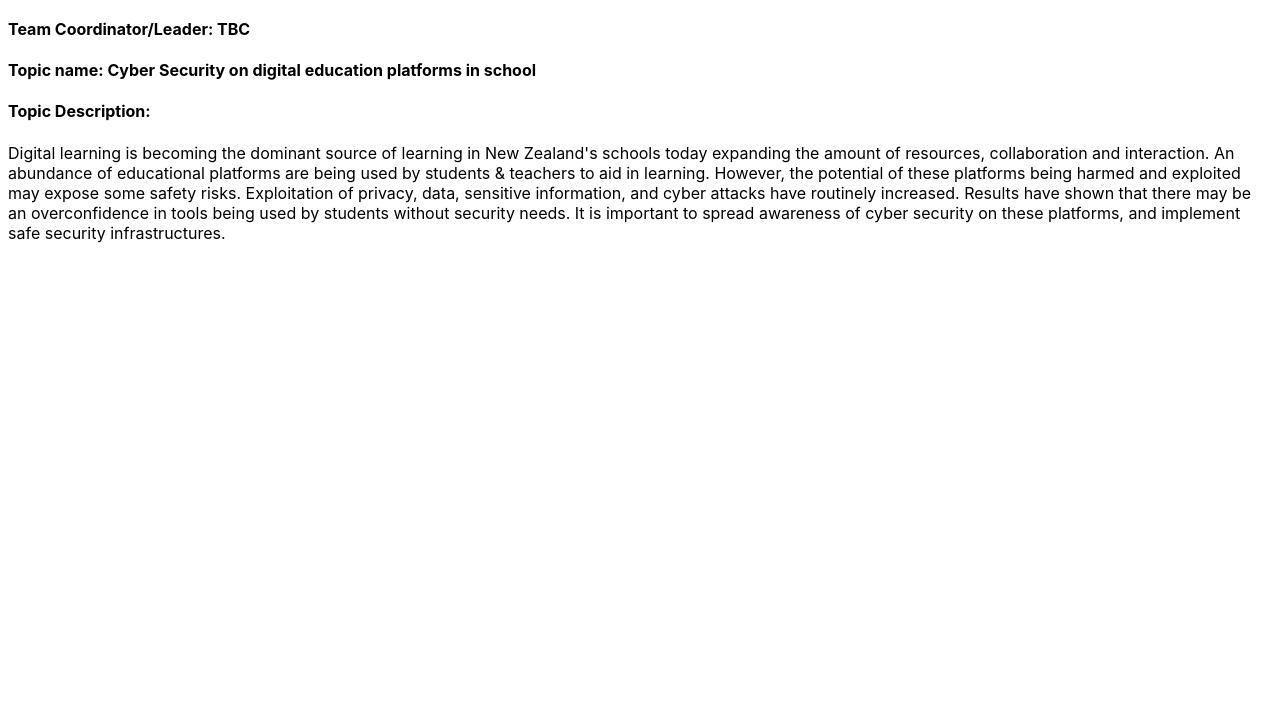
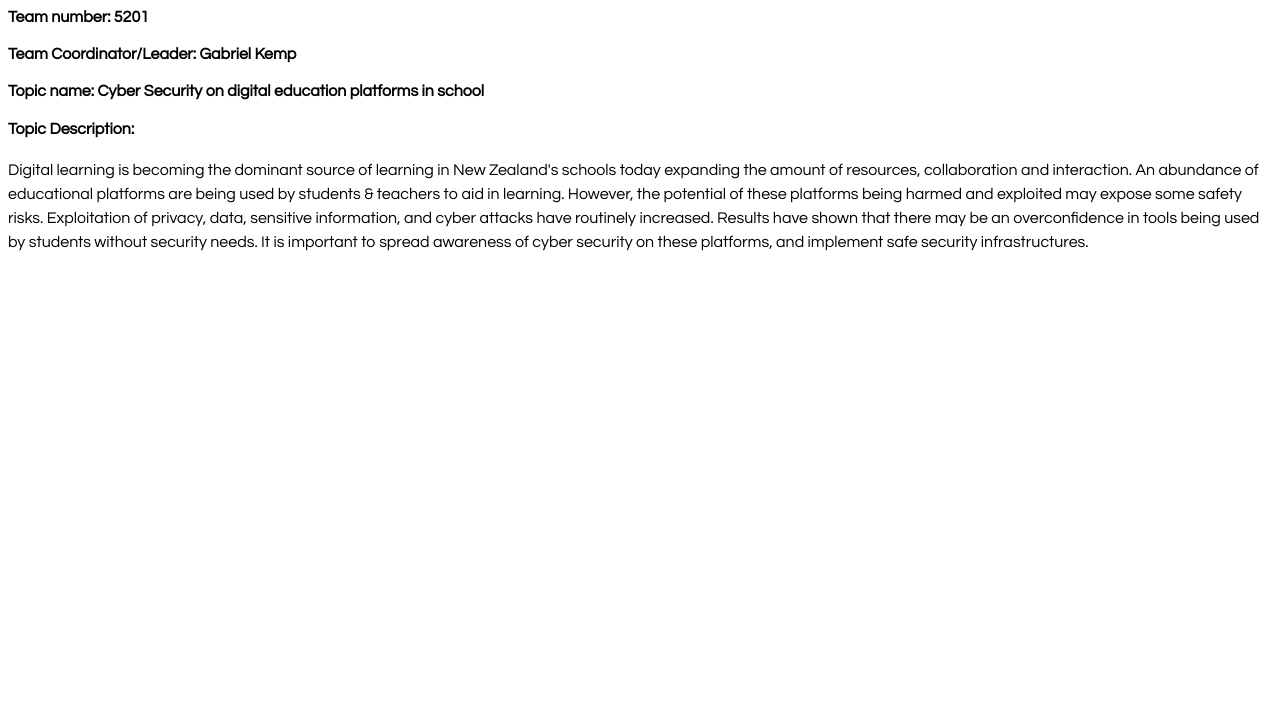
Before and after one commit to comp501/comp501.github.io, a plain HTML site: page pages/proposal.html in a window 1280 px wide. Shown: the part 91-800 px from the top of the page. Drawn offline with Linux system fonts and the light colour scheme.

Commit message:
Some more styling changes :D

```diff
--- a/pages/proposal.html
+++ b/pages/proposal.html
@@ -4,7 +4,9 @@
 
 <h4>Team name: Cybemonke</h4>
 
-<h4>Team Coordinator/Leader: TBC</h4>
+<h4>Team number: 5201</h4>
+
+<h4>Team Coordinator/Leader: Gabriel Kemp</h4>
 
 <h4>Topic name: Cyber Security on digital education platforms in school</h4>
 
--- a/styles.css
+++ b/styles.css
@@ -1,8 +1,30 @@
+/* Light Mode */
+:root[color-mode="light"] {
+    --bg: #d4d4d4;
+    --fg: #222222;
+}
+
+/* Dark Mode */
+:root[color-mode="dark"] {
+    --bg: #222222;
+    --fg: #d4d4d4;
+}
+
+/* questrial-regular - latin */
+@font-face {
+    font-family: 'Questrial';
+    font-style: normal;
+    font-weight: 400;
+    src: local(''),
+         url('fonts/questrial-v13-latin-regular.woff2') format('woff2'), /* Chrome 26+, Opera 23+, Firefox 39+ */
+         url('fonts/questrial-v13-latin-regular.woff') format('woff'); /* Chrome 6+, Firefox 3.6+, IE 9+, Safari 5.1+ */
+}
+
 html {
     height: 100%;
     margin: 0;
     padding: 0;
-    font-family: -apple-system,BlinkMacSystemFont,Segoe UI,Helvetica,Arial,sans-serif,Apple Color Emoji,Segoe UI Emoji;
+    font-family: 'Questrial',-apple-system,BlinkMacSystemFont,Segoe UI,Helvetica,Arial,sans-serif,Apple Color Emoji,Segoe UI Emoji;
 }
 
 #container {
@@ -30,3 +52,7 @@ nav a {
     text-decoration: none;
     margin-bottom: 10px;
 }
+
+p {
+    line-height: 1.5;
+}
```
Also changed, not shown: index.html (+1 -0 lines), fonts/questrial-v13-latin-regular.woff (added), fonts/questrial-v13-latin-regular.woff2 (added).
